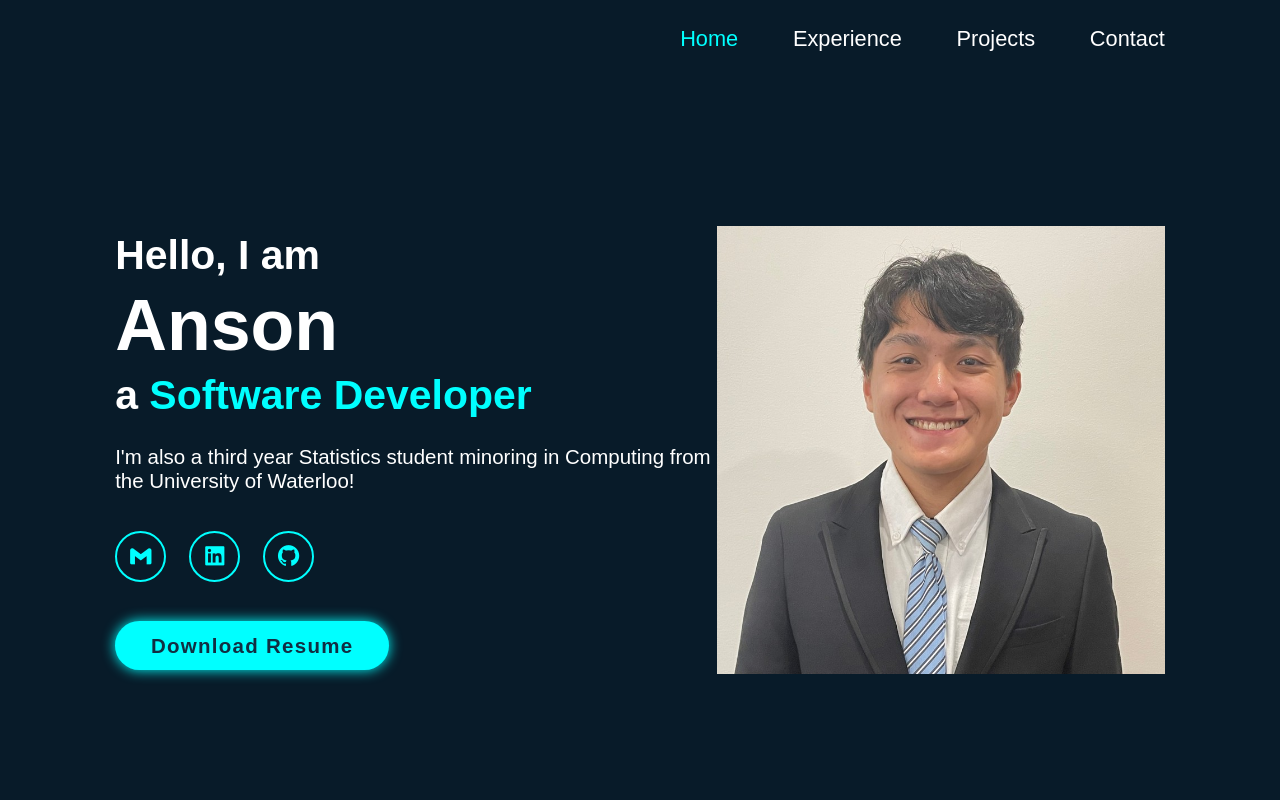
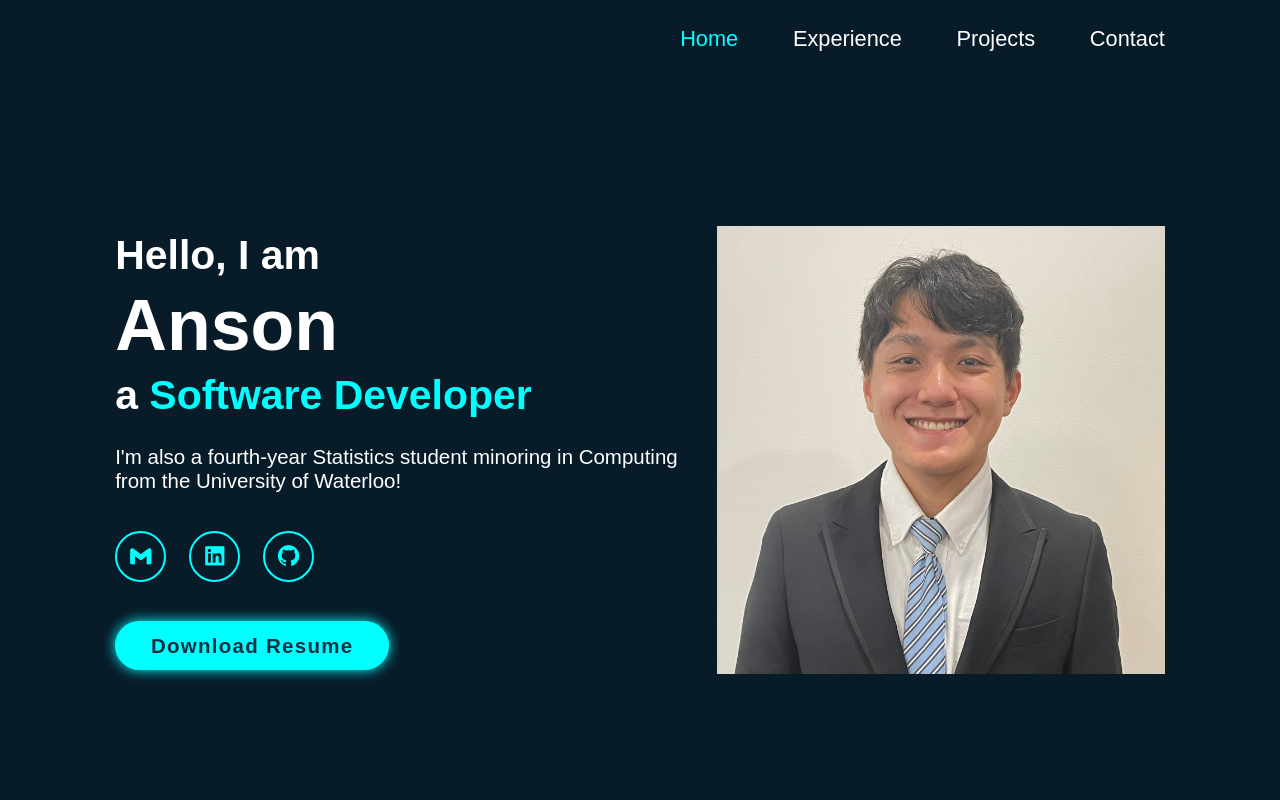
Before and after one commit to AnsonLiang26/AnsonLiang26.github.io, a plain HTML site: page index.html in a window 1280 px wide. Shown: the top 800 px of the page. Drawn offline with nearby package versions, Linux system fonts and the light colour scheme.

Commit message:
Update index.html

```diff
--- a/index.html
+++ b/index.html
@@ -31,7 +31,7 @@
                 <h1>Anson</h1>
                 <h3>a <span>Software Developer</span></h3>
 
-                <p>I'm also a third year Statistics student minoring in Computing from the University of Waterloo!</p>
+                <p>I'm also a fourth-year Statistics student minoring in Computing from the University of Waterloo!</p>
                 <div class="social-media">
                     <a href="mailto:anson.liang1@uwaterloo.ca" target=”_blank”><i class='bx bxl-gmail'></i></a>
                     <a href="https://www.linkedin.com/in/anson-liang26/" target=”_blank”><i class='bx bxl-linkedin-square' ></i></a>
```
